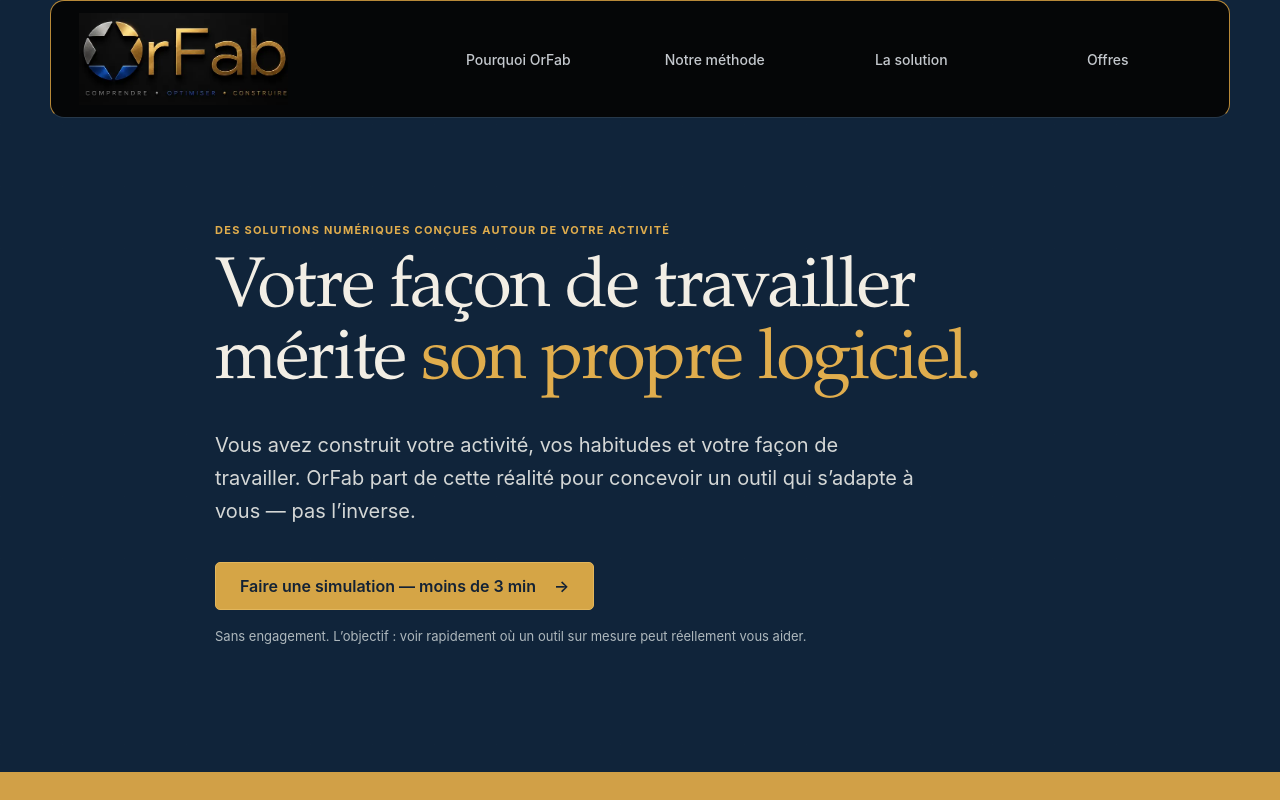
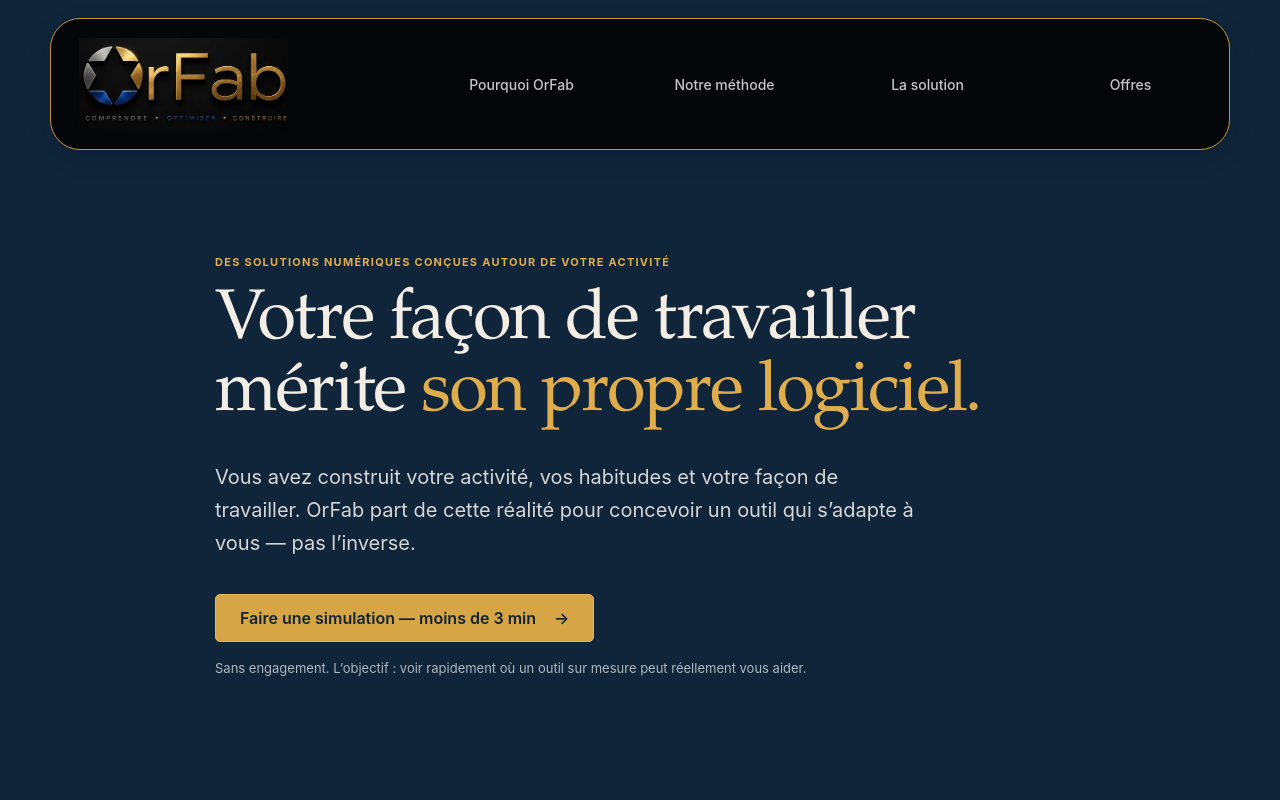
Before and after one commit to OrFab-Software/website, a plain HTML site: page index.html in a window 1280 px wide. Shown: the top 800 px of the page. Drawn offline with Linux system fonts and the light colour scheme.

Commit message:
Refine OrFab header with generous rounded gold frame

```diff
--- a/index.html
+++ b/index.html
@@ -8,14 +8,16 @@
   <link rel="stylesheet" href="css/orfab-v2.css">
   <link rel="stylesheet" href="css/humanize.css">
   <style>
-    .of-header{height:118px;grid-template-columns:340px 1fr;background:#050607 !important;border-bottom:1px solid #26384a !important;backdrop-filter:none !important;}
-    .of-brand{display:block;width:320px;height:94px;overflow:hidden;border:0;text-decoration:none;}
+    .of-header{height:132px;grid-template-columns:360px 1fr;background:#050607 !important;border:1.5px solid #c89436 !important;border-radius:30px !important;backdrop-filter:none !important;padding:0 28px !important;margin-top:18px;box-shadow:0 8px 24px rgba(3,12,22,.10);}
+    .of-brand{display:block;width:330px;height:104px;overflow:hidden;border:0;text-decoration:none;}
     .of-brand img{display:block;width:100%;height:100%;object-fit:contain;object-position:left center;}
-    .of-nav{display:flex;justify-content:flex-end;gap:52px;font-size:14px;padding-right:12px;}
-    .of-nav a,.of-nav a:visited{color:#c4c8cd !important;text-decoration:none !important;font-weight:600;letter-spacing:.15px;}
+    .of-nav{display:grid;grid-template-columns:repeat(4,1fr);align-items:center;width:100%;font-size:14px;padding:0;gap:0;}
+    .of-nav a,.of-nav a:visited{display:flex;align-items:center;justify-content:center;min-height:50px;color:#c4c8cd !important;text-decoration:none !important;font-weight:600;letter-spacing:.15px;position:relative;}
     .of-nav a:hover,.of-nav a:focus-visible{color:#e0ad4d !important;}
-    @media(max-width:900px){.of-header{height:96px;grid-template-columns:1fr}.of-brand{width:250px;height:78px}.of-nav{display:none}}
-    @media(max-width:560px){.of-brand{width:210px;height:68px}}
+    .of-nav a::after{content:"";position:absolute;left:34%;right:34%;bottom:5px;height:2px;background:#d1a047;border-radius:2px;transform:scaleX(0);transition:transform .18s ease;}
+    .of-nav a:hover::after,.of-nav a:focus-visible::after{transform:scaleX(1);}
+    @media(max-width:900px){.of-header{height:104px;grid-template-columns:1fr;border-radius:24px !important;padding:0 20px !important}.of-brand{width:260px;height:84px}.of-nav{display:none}}
+    @media(max-width:560px){.of-header{border-radius:20px !important;margin-top:12px}.of-brand{width:220px;height:72px}}
   </style>
 </head>
 <body>
```
